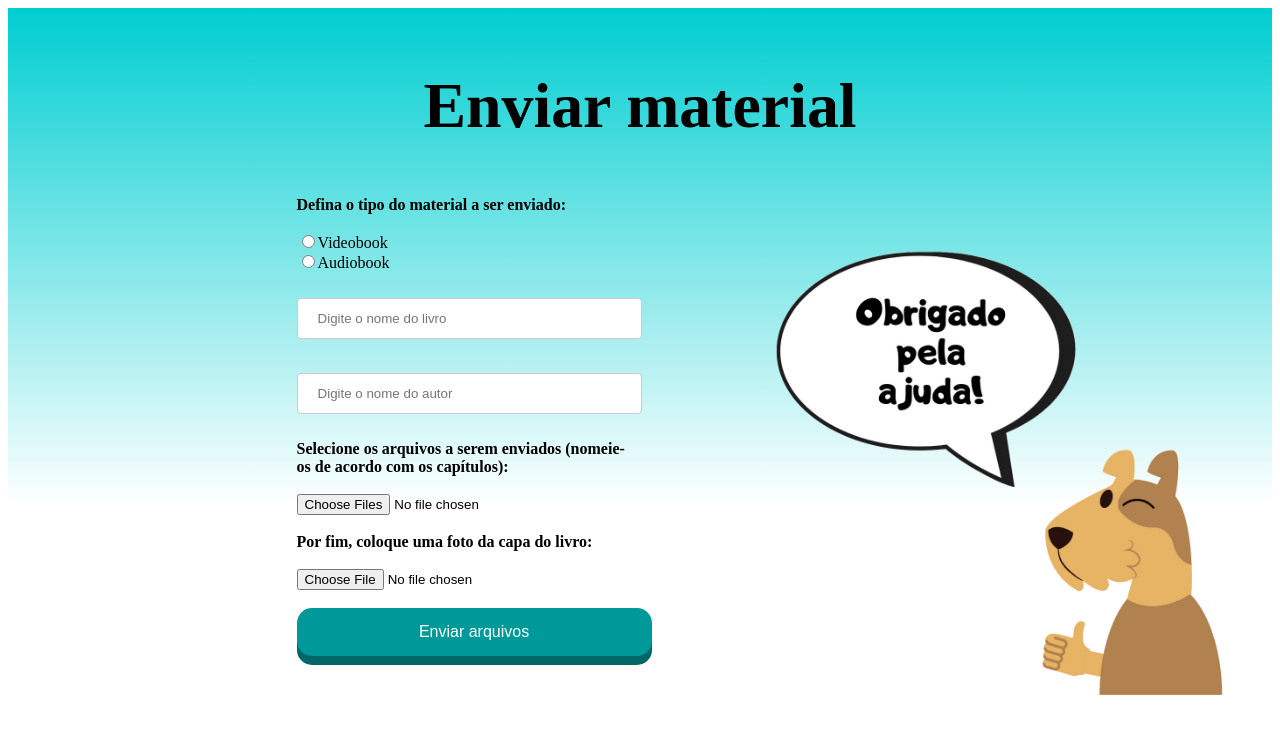
After one commit to annaab14/ForAll, a PHP site: page /For_All_HTML_CSS/tela_envio.php in a window 1280 px wide. The commit adds this page. Shown: the top 734 px of the page. Run offline with PHP 8.4, Linux system fonts and the light colour scheme.

Commit message:
Add files via upload
For All códigos atualizados 04/04/2020

```diff
--- /dev/null
+++ b/tela_envio.php
@@ -0,0 +1,133 @@
+<!DOCTYPE html>
+<html lang="en">
+<head>
+    <meta charset="UTF-8">
+    <meta name="viewport" content="width=device-width, initial-scale=1.0">
+    <title>For All Envio de materiais</title>
+
+    <style>
+
+      .button {
+            display: inline-block;
+            padding: 15px 25px;
+            font-size: 100%;
+            cursor: pointer;
+            text-decoration: none;
+            outline: none;
+            color: #fff;
+            background-color: #009999;
+            border: none;
+            border-radius: 15px;
+            box-shadow: 0 9px #006666;
+            width: 355px;
+        }
+
+      .button:hover {background-color: #004d4d}
+
+      .button:active {
+            background-color: #004d4d;
+            box-shadow: 0 5px #006666;
+            transform: translateY(4px);
+        }
+
+      .TransicaoDeCores {
+            background: linear-gradient(to bottom, #00CED1 0%, white 100%);
+        }
+
+        h1 {
+            color: black;
+            font-family: times new roman;
+            font-size: 399%;
+            text-align: center;
+        }
+
+        p {
+            color: black;
+            font-family: times new roman;
+            font-size: 100%;
+            text-align: left;
+        }
+
+        label {
+            font-size: 100%;
+            }
+
+        .colunaDesenho {
+            float: right;
+            width: 48.8%;
+            padding: 10px;
+            height: 300px;
+        }
+
+        .colunaBotoes {
+            float: right;
+            width: 26%;
+            padding: 10px;
+            height: 300px;
+        }
+
+        .conjuntoColunas:after {
+            content: "";
+            display: table;
+            clear: both;
+        }
+
+        .Caixas {
+            width: 345px;
+            padding: 12px 20px;
+            margin: 8px 0;
+            display: inline-block;
+            border: 1px solid #ccc;
+            border-radius: 4px;
+            box-sizing: border-box;
+
+        }
+
+    </style>
+
+</head>
+<body>
+
+    <div id = "Envio" class = "TransicaoDeCores">
+
+    <br>
+
+    <h1>Enviar material</h1>
+
+    <div class="conjuntoColunas">
+
+        <div class="colunaDesenho">
+
+        <img src = "./Imagens/cachorro_envio.png"
+        alt = "Cachorro" align = "right" height = "499" width = "550">
+
+        </div>
+
+        <div id = "Opções" class="colunaBotoes">
+
+        <form action = "http://localhost/For_All/tela_envio.php" method="GET">
+
+            <label><strong>Defina o tipo do material a ser enviado:</strong></label><br><br>
+            <input type = "radio" value="v" name = "tipo_material" id = "v">Videobook <br>
+            <input type = "radio" value="a" name = "tipo_material" id = "a">Audiobook <br><br>
+
+            <input type = "text" id = "livro_nome" class = "Caixas" placeholder = "Digite o nome do livro"><br><br>
+
+            <input type = "text" id = "autor_nome" class = "Caixas" placeholder = "Digite o nome do autor"><br><br>
+
+            <label><strong>Selecione os arquivos a serem enviados (nomeie-os de acordo com os capítulos):</strong></label><br><br>
+            <input type = "file" id = "envio_mateiral" multiple><br><br>
+
+            <label><strong>Por fim, coloque uma foto da capa do livro:</strong></label><br><br>
+            <input type = "file" accept=".png, .jpeg" id = "envio_foto"><br><br>
+
+            <input type = "submit" value = "Enviar arquivos" class = "button">
+
+        </form>
+
+        </div>
+
+        </div>
+
+</body>
+</html>
```
Also changed, not shown: painel.php (+3 -5 lines), tela_cadastro.php (+42 -14 lines), tela_login.php (+27 -15 lines), tela_perfil.php (added, +185 -0 lines), tela_videobook.php (added, +113 -0 lines).
